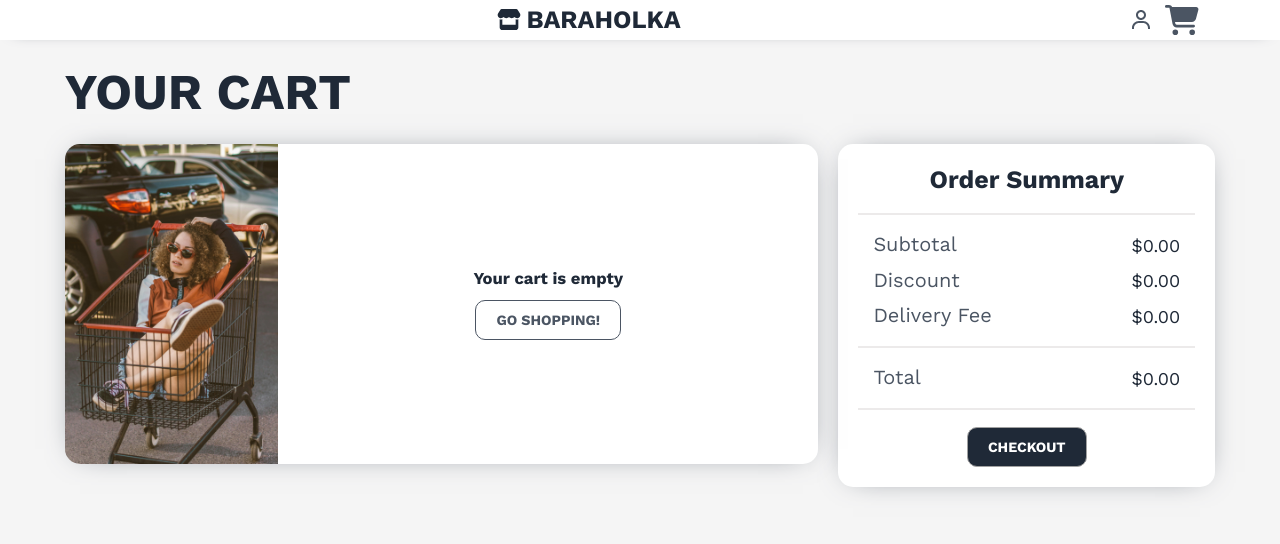
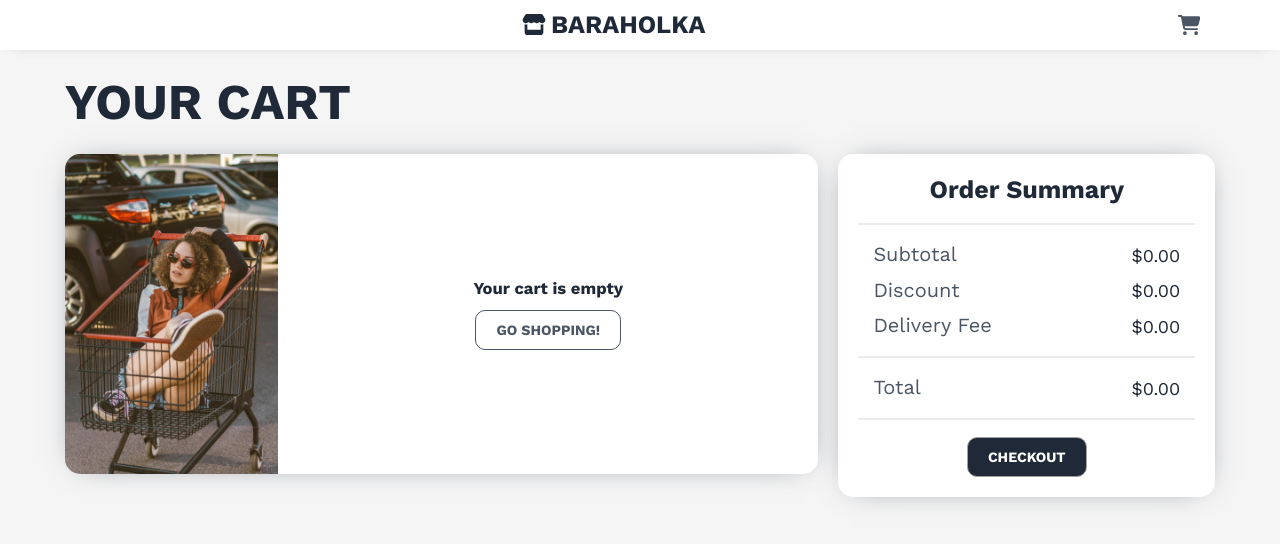
Before and after one commit to MaxOldgood/baraholka, a React (Vite) app: page /baraholka/cart in a window 1280 px wide. Shown: the top 544 px of the page. Built offline with nearby package versions, Linux system fonts and the light colour scheme.

Commit message:
fix: fix header

```diff
--- a/src/app/styles/_utils.scss
+++ b/src/app/styles/_utils.scss
@@ -59,3 +59,10 @@
 		display: none !important;
 	}
 }
+
+.hidden-tablet {
+  @include tablet {
+		display: none !important;
+
+  }
+}
--- a/src/pages/cart/cart.tsx
+++ b/src/pages/cart/cart.tsx
@@ -1,8 +1,11 @@
+import { useAppSelector } from '../../app/hooks'
 import { CartProductList } from '../../widgets/cart-product-list'
 import { CartTotal } from '../../widgets/cart-total'
 import styles from './cart.module.scss'
 
 export function Cart() {
+  const isCartEmpty = useAppSelector((state) => state.cart.products.length === 0)
+
   return (
     <div className={`${styles.cart} container`}>
       <h1 className={styles.cart__title}>Your cart</h1>
@@ -11,7 +14,7 @@ export function Cart() {
           <CartProductList />
         </div>
         <div className={styles.cart__total}>
-          <CartTotal />
+          <CartTotal className={isCartEmpty ? 'hidden-tablet' : ''} />
         </div>
       </div>
     </div>
--- a/src/pages/details/details.tsx
+++ b/src/pages/details/details.tsx
@@ -4,12 +4,13 @@ import { CartProduct } from '../../entities/product/model/types'
 import { AddToCart } from '../../features/add-to-cart'
 import { CartProductCounter } from '../../features/cart-product-counter'
 import { useGetProductByIdQuery, useGetProductsByCategoryQuery } from '../../shared/api/api-slice'
+import { Loader } from '../../shared/ui/loader'
 import { ProductsList } from '../../widgets/products-list'
 import styles from './details.module.scss'
 
 export function Details() {
   const { productId } = useParams()
-  const { data: product, isSuccess: isGetProductSuccess } = useGetProductByIdQuery(productId)
+  const { data: product, isSuccess: isGetProductSuccess, isLoading } = useGetProductByIdQuery(productId)
   const cartProducts: CartProduct[] = useAppSelector((state) => state.cart.products)
   const { data: thisCategoryProductsData, isSuccess: isGetCategoryProductsSuccess } = useGetProductsByCategoryQuery(
     product?.category,
@@ -19,6 +20,7 @@ export function Details() {
 
   return (
     <div className={`${styles.details} `}>
+      {isLoading && <Loader />}
       {isGetProductSuccess && (
         <div className={`${styles.details__inner} container`}>
           <div className={styles.details__image_wrapper}>
@@ -45,7 +47,7 @@ export function Details() {
           </div>
         </div>
       )}
-      {isGetCategoryProductsSuccess && (
+      {isGetProductSuccess && isGetCategoryProductsSuccess && (
         <div className={styles.details__more}>
           <h2 className={styles.details__more_title}>You might also like</h2>
           <div className={styles.details__More_list}>
--- a/src/shared/ui/header-icons/header-icons.module.scss
+++ b/src/shared/ui/header-icons/header-icons.module.scss
@@ -2,34 +2,46 @@
     display: flex;
     justify-content: end;
     gap: 12px;
-    padding-inline: 16px;
+    padding-inline: 15px;
 }
 
 .link {
+    position: relative;
+
     height: 40px;
     display: flex;
     justify-content: center;
     align-items: center;
 
+    &:active {
+        transform: scale(1.1);
+    }
+
 }
 
-.image {
+.cart_image {
         fill: var(--color-dark-alt);
+        height: 20px;
 
         &:hover {
             fill: var(--color-dark);
             transition-duration:var(--transition-duration);
         }
+
+        &__badge {
+            display: flex;
+            justify-content: center;
+            align-items: center;
+            position: absolute;
+            top: 0;
+            left: 15px;
+            background-color:#ff7043;
+            width: 20px;
+            height: 20px;
+            border-radius: 50%;
+            color: white;
+            font-size: 10px;
+
+
+        }
     }
-
-.jul{
-    border-radius: 50px;
-
-    &:hover{
-        height: 200px;
-        padding-top: 50px;
-        border-radius: 50px;
-        box-shadow: 0px 0px 105px 45px rgba(255,80,217,0.9);
-
-    }
-}
--- a/src/shared/ui/header-icons/header-icons.tsx
+++ b/src/shared/ui/header-icons/header-icons.tsx
@@ -1,6 +1,6 @@
 import { Link } from 'react-router-dom'
+import { useAppSelector } from '../../../app/hooks'
 import Cart from '../../assets/icons/cart.svg?react'
-import User from '../../assets/icons/user.svg?react'
 import styles from './header-icons.module.scss'
 
 interface HeaderIconProps {
@@ -10,13 +10,13 @@ interface HeaderIconProps {
 export function HeaderIcons(props: HeaderIconProps) {
   const { className } = props
 
+  const cartProductsNumber = useAppSelector((state) => state.cart.products.length)
+
   return (
     <div className={`${styles.icons}  ${className}`}>
-      <Link className={styles.link} to="/baraholka/user">
-        <User className={styles.image} height="30" />
-      </Link>
       <Link className={styles.link} to="/baraholka/cart">
-        <Cart className={styles.image} height="30" />
+        <Cart className={styles.cart_image} height="20"></Cart>
+        {cartProductsNumber > 0 && <span className={styles.cart_image__badge}>{cartProductsNumber}</span>}
       </Link>
     </div>
   )
--- a/src/shared/ui/layout/layout.module.scss
+++ b/src/shared/ui/layout/layout.module.scss
@@ -13,7 +13,7 @@
   &__header {
     box-sizing: border-box;
     background-color: white;
-    min-height: 40px;
+    min-height: 50px;
     display: flex;
     justify-content: center;
     align-items: center;
@@ -55,11 +55,5 @@
       padding-bottom: 5px;
     }
 
-
-
-
-
-
-
   }
 }
--- a/src/shared/ui/loader/index.tsx
+++ b/src/shared/ui/loader/index.tsx
@@ -1,7 +1,7 @@
 import styles from './loader.module.scss'
 
 interface LoaderProps {
-  className: string
+  className?: string
 }
 
 export function Loader(props: LoaderProps) {
--- a/src/shared/ui/logo/index.module.scss
+++ b/src/shared/ui/logo/index.module.scss
@@ -6,29 +6,18 @@
     @include mixins.reset-link;
     user-select: none;
 
+
+
     &:active {
-        transform: scale(0.8);
-    }
-
-    @include media.hover {
-
-        background: radial-gradient(circle, rgba(131,58,180,1) 0%, rgba(253,29,29,1) 50%);
-        background-size: 200% auto;
-        background-clip: text;
-        -webkit-background-clip: text;
-        -webkit-text-fill-color: transparent;
-        animation: textflow 5s linear infinite;
-
-        @keyframes textflow {
-            from {background-position: 0% center}
-            to {background-position: 200% center}
-          }
-
+        transform: scale(1.1);
     }
 
 
 
+
+
     &__text {
+        width: fit-content;
         color: rgb(31, 41, 55);
         font-weight: 700;
         font-size: 25px;
@@ -37,6 +26,8 @@
         justify-content: center;
         align-items: center;
         gap: 5px;
+
+
 
 
 
--- a/src/widgets/cart-total/index.tsx
+++ b/src/widgets/cart-total/index.tsx
@@ -3,7 +3,12 @@ import { CartProduct } from '../../entities/product/model/types'
 import { Button } from '../../shared/ui/button'
 import styles from './cart-total.module.scss'
 
-export function CartTotal() {
+interface CartTotalProps {
+  className?: string
+}
+
+export function CartTotal(props: CartTotalProps) {
+  const { className = '' } = props
   const products = useAppSelector((state) => state.cart.products)
 
   const sum = parseFloat(
@@ -17,7 +22,7 @@ export function CartTotal() {
   const total = parseFloat((sum - discount + deliveryFee).toFixed(2))
 
   return (
-    <div className={`${styles.cart_total} ${products.length === 0 && styles.disabled} container`}>
+    <div className={`${styles.cart_total} ${products.length === 0 && styles.disabled} ${className} container`}>
       <h3 className={styles.cart_total__title}>Order summary</h3>
       <hr className={styles.divider} />
       <CartTotalString text={'Subtotal'} sum={sum.toFixed(2)} />
--- a/src/widgets/header/header.module.scss
+++ b/src/widgets/header/header.module.scss
@@ -8,14 +8,25 @@
     justify-content: center;
     align-items: center;
 
-    &__logo{
-        flex-grow: 1;
+    @include media.mobile{
+        justify-content: space-around;
+
     }
 
-    @include media.mobile{
-        grid-template-columns: 1fr auto 1fr;
+    &__logo{
+        display: flex;
+        justify-content: center;
+        align-items: center;
+        flex-grow: 1;
 
+        @include media.mobile{
+            justify-content: space-between;
+            flex-grow: 0;
+
+        }
     }
+
+
 
 
     &__icons {
--- a/src/widgets/products-list/products-list.module.scss
+++ b/src/widgets/products-list/products-list.module.scss
@@ -2,7 +2,7 @@
 @use '../../app/styles/media' as media;
 
 .product_list{
-    max-height: calc(100svh - 130px);
+    max-height: calc(100svh - 140px);
     width: 100%;
     border-radius: 20px;
     display: grid;
```
